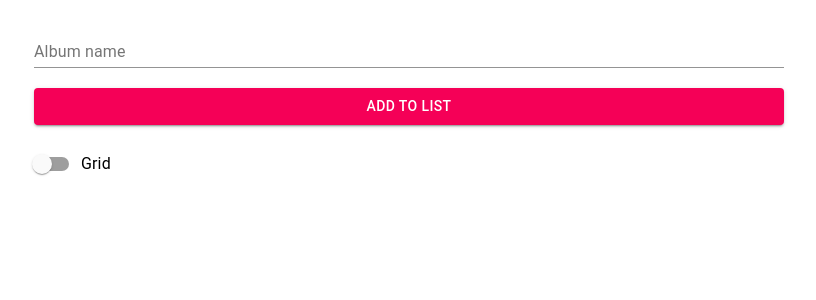
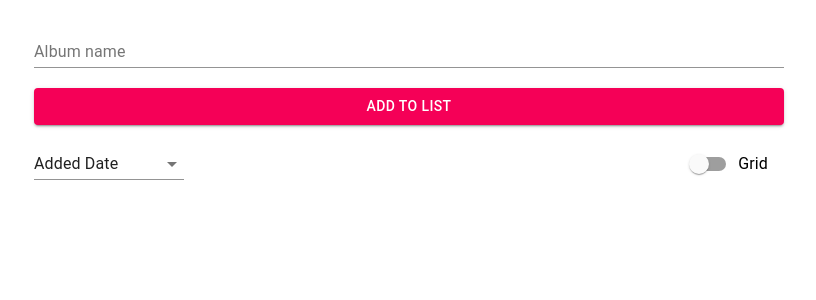
Before and after one commit to Kacperell/fav-music-list, a Next.js app: page / in a window 1280 px wide. Shown: the top 300 px of the page, without its empty margins (231-1047 px from the left). Built offline with nearby package versions, Linux system fonts and the light colour scheme.

Commit message:
Add SortAlbumsSelect componnet

```diff
--- a/components/FavMusic/AlbumList/ListGridSwitch.tsx
+++ b/components/FavMusic/AlbumList/ListGridSwitch.tsx
@@ -1,4 +1,4 @@
-import { FormControlLabel, FormGroup, Switch } from "@material-ui/core";
+import { FormControlLabel, Switch } from "@material-ui/core";
 import type { ListView } from "./index";
 import { ListGridSwitchWrapper } from "./styles";
 interface Props {
--- /dev/null
+++ b/components/FavMusic/AlbumList/SortAlbumsSelect.tsx
@@ -0,0 +1,24 @@
+import type { SortMethod } from "./index";
+import { SortAlbumsSelectWrapper } from "./styles";
+import { MenuItem } from "@material-ui/core";
+
+interface Props {
+  onChange: (sort: SortMethod) => void;
+  sort: SortMethod;
+}
+
+export const SortAlbumsSelect = ({ onChange, sort }: Props) => {
+  return (
+    <SortAlbumsSelectWrapper
+      color="secondary"
+      value={sort}
+      onChange={(e) => {
+        onChange(e.target.value as SortMethod);
+      }}
+    >
+      <MenuItem value="addedDate">Added Date</MenuItem>
+      <MenuItem value="id">ID</MenuItem>
+      <MenuItem value="name">Name</MenuItem>
+    </SortAlbumsSelectWrapper>
+  );
+};
--- a/components/FavMusic/AlbumList/index.tsx
+++ b/components/FavMusic/AlbumList/index.tsx
@@ -1,9 +1,9 @@
 import { useState } from "react";
-
 import AlbumItem from "./AlbumItem";
 import type { Album } from "@/types";
+import { SortAlbumsSelect } from "./SortAlbumsSelect";
 import { ListGridSwitch } from "./ListGridSwitch";
-import { AlbumListWrapper } from "./styles";
+import { ListHeader, AlbumListWrapper } from "./styles";
 
 type Props = {
   albums: Album[];
@@ -12,19 +12,30 @@ type Props = {
 };
 
 export type ListView = "list" | "grid";
+export type SortMethod = "id" | "addedDate" | "name";
 const AlbumList = ({ albums, onDelete, onSetBest }: Props) => {
   const [view, setView] = useState<ListView>("list");
+  const [sort, setSort] = useState<SortMethod>("addedDate");
+
+  const sortedAlbums = [...albums].sort((a, b) => {
+    if (sort === "id") return a.id.localeCompare(b.id);
+    if (sort === "name") return a.name.localeCompare(b.name);
+    return new Date(b.dateAdded).getTime() - new Date(a.dateAdded).getTime();
+  });
 
   return (
     <>
+      <ListHeader>
+        <SortAlbumsSelect sort={sort} onChange={setSort} />
         <ListGridSwitch
           listStyle={view === "list" ? "list" : "grid"}
           onChange={(view) => {
             setView(view);
           }}
         />
+      </ListHeader>
       <AlbumListWrapper type={view}>
-        {albums.map((album) => (
+        {sortedAlbums.map((album) => (
           <AlbumItem
             key={album.id}
             album={album}
--- a/components/FavMusic/AlbumList/styles.ts
+++ b/components/FavMusic/AlbumList/styles.ts
@@ -1,10 +1,9 @@
 import styled from "styled-components";
 import { ListView } from "./index";
-import { FormGroup } from "@material-ui/core";
+import { FormGroup, Select } from "@material-ui/core";
 interface ListProps {
   type: ListView;
 }
-
 const switchBreakpoint = "768px";
 
 export const AlbumListWrapper = styled.div<ListProps>`
@@ -22,3 +21,12 @@ export const ListGridSwitchWrapper = styled(FormGroup)`
     display: none !important;
   }
 `;
+
+export const ListHeader = styled.div`
+  display: flex;
+  justify-content: space-between;
+  align-items: center;
+`;
+export const SortAlbumsSelectWrapper = styled(Select)`
+  min-width: 150px;
+`;
```
Lines whose indentation alone changed are shown as unchanged.
